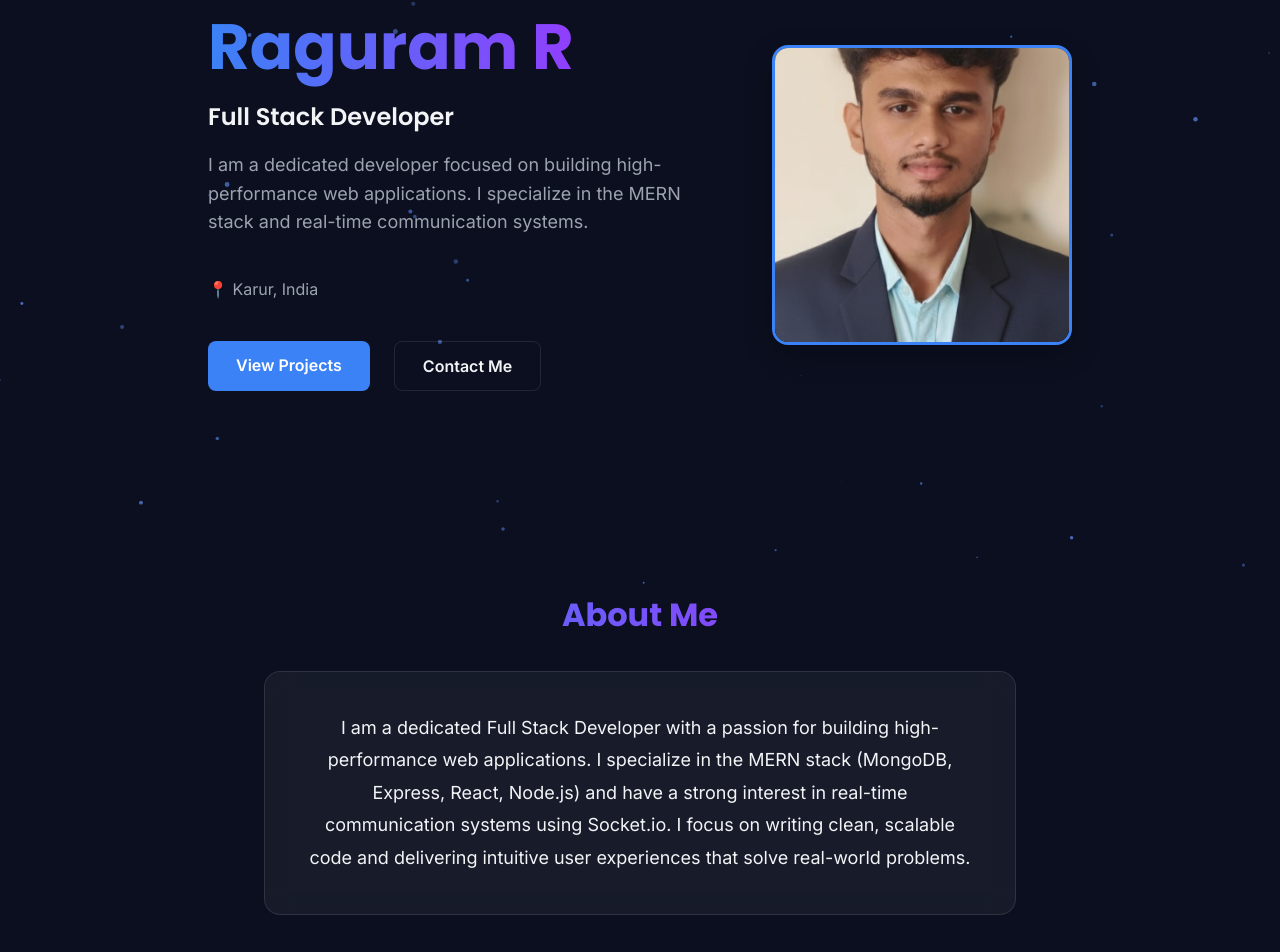
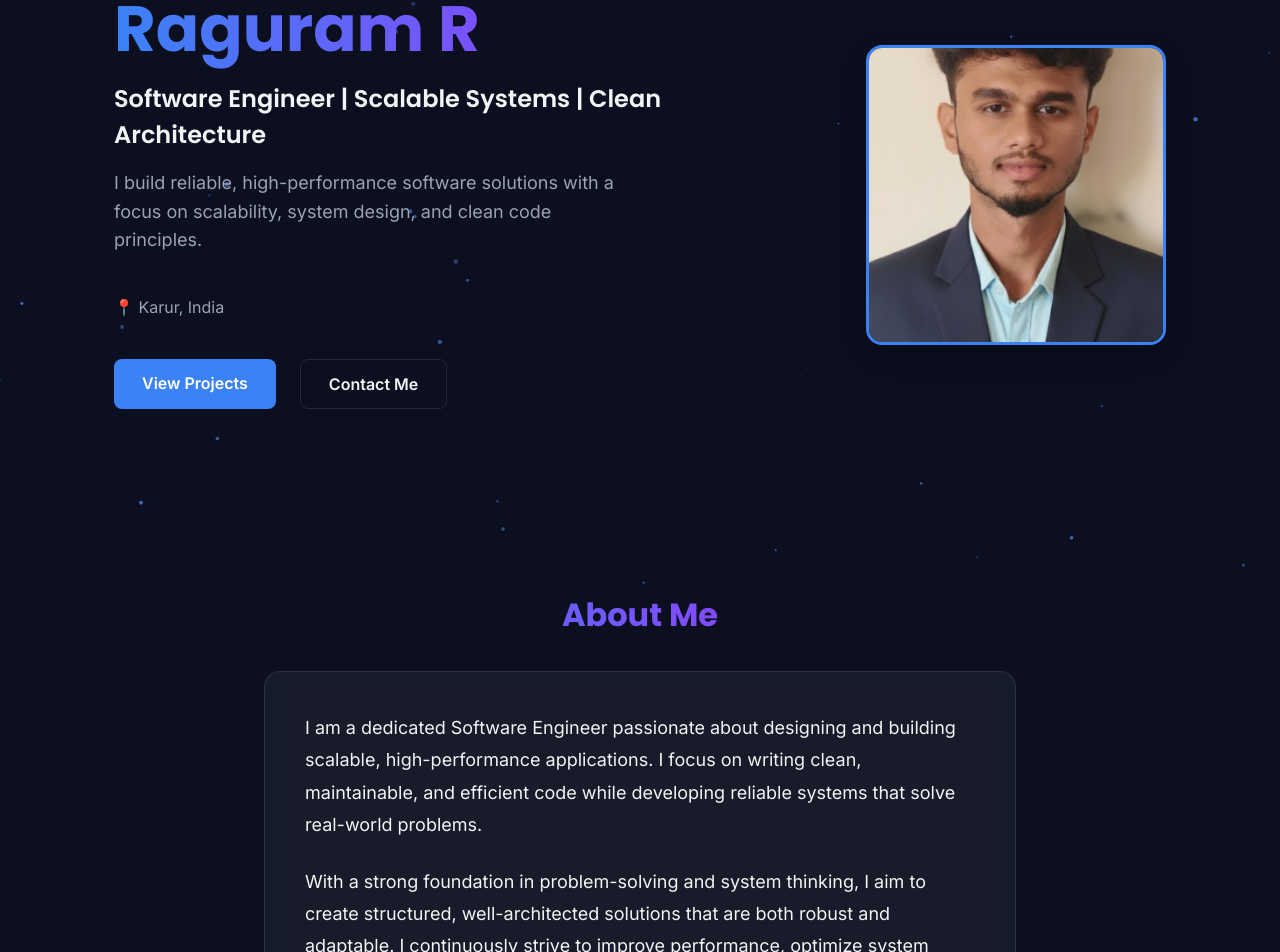
Before and after one commit to Ragu3175/Raguram-Portfolio, a React (Vite) app: page / in a window 1280 px wide. Shown: the part 193-1145 px from the top of the page. Built offline with nearby package versions, Linux system fonts and the light colour scheme.

Commit message:
change about section

```diff
--- a/src/sections/About.jsx
+++ b/src/sections/About.jsx
@@ -10,14 +10,14 @@ export const About = () => {
                     </h2>
 
                     <div className="glass" style={{ padding: "2.5rem", textAlign: "center" }}>
-                        <p style={{ color: "var(--text-primary)", fontSize: "1.125rem", lineHeight: "1.8" }}>
-                            I am a dedicated Full Stack Developer with a passion for building
-                            high-performance web applications. I specialize in the MERN stack
-                            (MongoDB, Express, React, Node.js) and have a strong interest in
-                            real-time communication systems using Socket.io. I focus on writing
-                            clean, scalable code and delivering intuitive user experiences
-                            that solve real-world problems.
-                        </p>
+                        <div style={{ color: "var(--text-primary)", fontSize: "1.125rem", lineHeight: "1.8", textAlign: "left" }}>
+                            <p style={{ marginBottom: "1.5rem" }}>
+                                I am a dedicated Software Engineer passionate about designing and building scalable, high-performance applications. I focus on writing clean, maintainable, and efficient code while developing reliable systems that solve real-world problems.
+                            </p>
+                            <p>
+                                With a strong foundation in problem-solving and system thinking, I aim to create structured, well-architected solutions that are both robust and adaptable. I continuously strive to improve performance, optimize system design, and deliver software that provides meaningful impact and long-term value.
+                            </p>
+                        </div>
                     </div>
                 </div>
             </RevealOnScroll>
--- a/src/sections/Home.jsx
+++ b/src/sections/Home.jsx
@@ -18,12 +18,11 @@ export const Home = () => {
                         </h1>
 
                         <h2 style={{ fontSize: "1.5rem", color: "var(--text-primary)", marginBottom: "1rem", fontWeight: "600" }}>
-                            Full Stack Developer
+                            Software Engineer | Scalable Systems | Clean Architecture
                         </h2>
 
                         <p style={{ color: "var(--text-secondary)", fontSize: "1.125rem", marginBottom: "2.5rem", maxWidth: "500px", lineHeight: "1.6" }}>
-                            I am a dedicated developer focused on building high-performance web applications.
-                            I specialize in the MERN stack and real-time communication systems.
+                            I build reliable, high-performance software solutions with a focus on scalability, system design, and clean code principles.
                         </p>
 
                         <p style={{ color: "var(--text-secondary)", fontSize: "1rem", marginBottom: "2.5rem" }}>
--- a/src/sections/Tech.jsx
+++ b/src/sections/Tech.jsx
@@ -8,7 +8,7 @@ export const Tech = () => {
         },
         {
             title: "Backend",
-            skills: ["Node.js", "Express.js", "RESTful API Development", "JWT Authentication & Authorization"]
+            skills: ["Node.js", "Express.js", "System Design", "Architecture", "Scalable API Design", "RESTful API Development", "JWT Authentication & Authorization"]
         },
         {
             title: "Databases",
```
